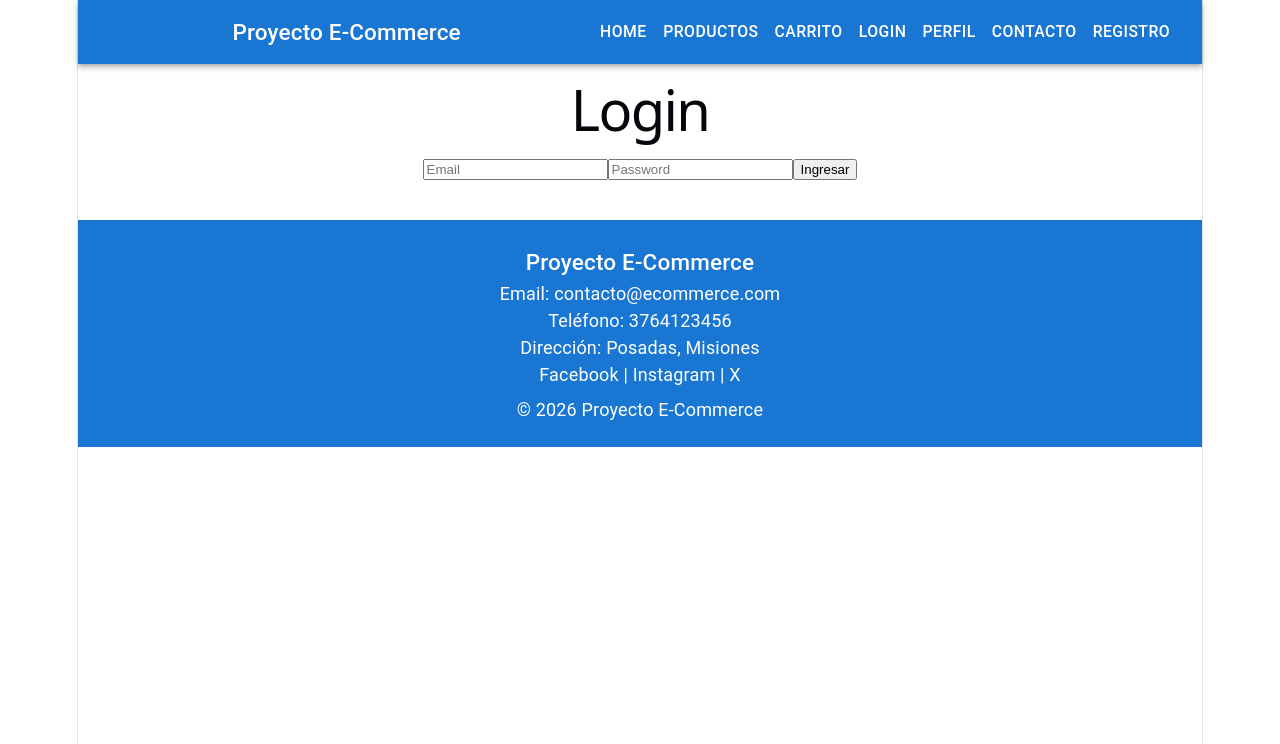
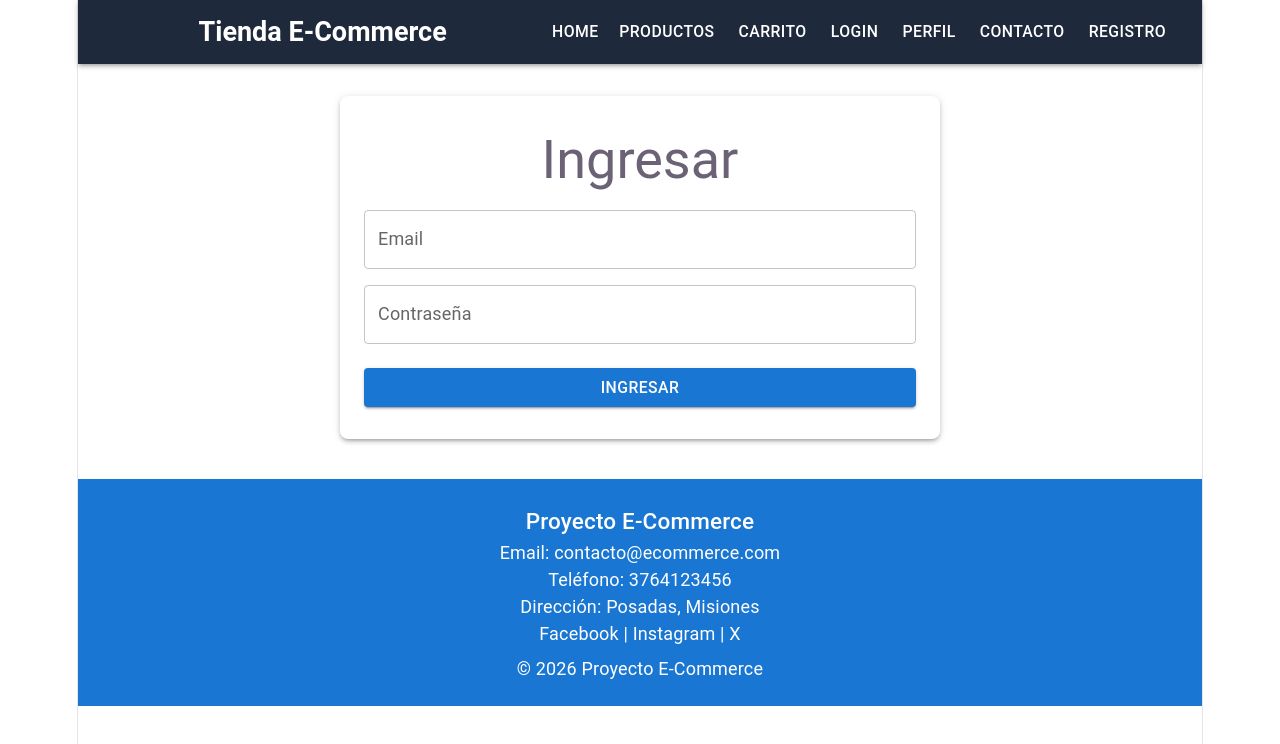
Before and after one commit to JuanCamp98/proyecto-ecommerce, a React (Vite) app: page /login in a window 1280 px wide. Shown: the top 744 px of the page. Built offline with nearby package versions, Linux system fonts and the light colour scheme.

Commit message:
Proyecto terminado

```diff
--- a/src/components/Navbar.jsx
+++ b/src/components/Navbar.jsx
@@ -7,40 +7,49 @@ function Navbar() {
   const { user } = useContext(UserContext);
 
   return (
-    <AppBar position="static">
-      <Toolbar>
+    <AppBar
+  position="sticky"
+  sx={{
+    background: "#1e293b",
+    boxShadow: 3,
+  }}
+>
+  <Toolbar>
   <Typography
-    variant="h6"
-    sx={{ flexGrow: 1 }}
+    variant="h5"
+    sx={{
+       flexGrow: 1,
+       fontWeight: "bold",
+     }}
   >
-    Proyecto E-Commerce
+    Tienda E-Commerce
   </Typography>
 
   <Button color="inherit" component={Link} to="/">
     Home
   </Button>
 
-  <Button color="inherit" component={Link} to="/productos">
+  <Button color="inherit" component={Link} to="/productos" sx={{ mx: 0.5}}>
     Productos
   </Button>
 
-  <Button color="inherit" component={Link} to="/carrito">
+  <Button color="inherit" component={Link} to="/carrito" sx={{ mx: 0.5}}>
     Carrito
   </Button>
 
-  <Button color="inherit" component={Link} to="/login">
+  <Button color="inherit" component={Link} to="/login" sx={{ mx: 0.5}}>
     Login
   </Button>
 
-  <Button color="inherit" component={Link} to="/perfil">
+  <Button color="inherit" component={Link} to="/perfil" sx={{ mx: 0.5}}>
     Perfil
   </Button>
 
-  <Button color="inherit" component={Link} to="/contacto">
+  <Button color="inherit" component={Link} to="/contacto" sx={{ mx: 0.5}}>
     Contacto
   </Button>
 
-  <Button color="inherit" component={Link} to="/registro">
+  <Button color="inherit" component={Link} to="/registro" sx={{ mx: 0.5}}>
     Registro
   </Button>
 
--- a/src/components/ProductCard.jsx
+++ b/src/components/ProductCard.jsx
@@ -9,25 +9,46 @@ import { Link } from "react-router-dom";
 
 function ProductCard({ product }) {
   return (
-    <Card sx={{ maxWidth: 300 }}>
+    <Card
+    sx={{
+      maxWidth: 300,
+      height: "100%",
+      transition: "transform 0.3s",
+      "&:hover": {
+        transform: "scale(1.03)",
+        boxShadow: 6,
+      },
+    }}
+  >
+
       <CardMedia
         component="img"
-        height="200"
+        height="220"
+        sx={{ objectFit: "cover"}}
         image={product.images?.[0]}
         alt={product.title}
       />
 
       <CardContent>
-        <Typography variant="h6">
-          {product.title}
-        </Typography>
+        <Typography
+          variant="h6"
+          sx={{
+            minHeight: 60,
+        }}
+      >
+  {product.title}
+</Typography>
 
-        <Typography variant="body1">
-          ${product.price}
-        </Typography>
-
+<Typography
+  variant="h6"
+  color="primary"
+  sx={{ fontWeight: "bold" }}
+>
+  ${product.price}
+</Typography>
       <Button
           variant="contained"
+          fullWidth
           sx={{ mt: 2 }}
           component={Link}
           to={`/producto/${product.id}`}
--- a/src/pages/Contacto.jsx
+++ b/src/pages/Contacto.jsx
@@ -1,5 +1,5 @@
 import { useState } from "react";
-import { Container, TextField, Button, Alert } from "@mui/material";
+import { Container, TextField, Button, Alert, Typography } from "@mui/material";
 
 function Contacto() {
     const [nombre, setNombre] = useState("");
@@ -14,8 +14,22 @@ function Contacto() {
   setAsunto("");
   setMensaje("");
 };return (
-  <Container sx={{ mt: 4 }}>
-    <h1>Contacto</h1>
+  <Container maxWidth="md"
+   sx={{
+     mt: 4,
+     p: 4,
+     backgroundColor: "#ffffff",
+     borderRadius: 2,
+     boxShadow: 3,
+   }}
+  >
+    <Typography
+      variant="h3"
+      align="center"
+      gutterBottom
+    >
+      Contacto
+    </Typography>
 
     {enviado && (
       <Alert severity="success" sx={{ mb: 2 }}>
--- a/src/pages/Home.jsx
+++ b/src/pages/Home.jsx
@@ -17,13 +17,23 @@ const randomProducts = [...products]
   .slice(0, 8);
 
   return (
-    <Container sx={{ mt: 5 }}>
-      <Typography variant="h3" gutterBottom>
-        Bienvenido a Proyecto E-Commerce
+    <Container sx={{ mt: 5, textAlign: "center" }}>
+      <Typography
+       variant="h2"
+       sx={{
+        fontWeight: "bold",
+        mb: 2,
+       }}
+       >
+        Bienvenido a la tienda E-Commerce
       </Typography>
 
-      <Typography variant="h6" gutterBottom>
-        Encontrá los mejores productos al mejor precio.
+      <Typography
+      variant="h5"
+      color="text.secondary"
+      sx={{ mb: 4 }}
+      >
+        Encontrá tecnologia, ropa, hogar y mucho más en un solo lugar.
       </Typography>
 
       <Button
@@ -34,6 +44,7 @@ const randomProducts = [...products]
       >
         Ver Productos
       </Button>
+
 
       <Typography
   variant="h4"
--- a/src/pages/Login.jsx
+++ b/src/pages/Login.jsx
@@ -1,5 +1,6 @@
 import { useState, useContext } from "react";
 import { UserContext } from "../contexts/UserContext";
+import { Container, TextField, Button, Alert, Typography } from "@mui/material";
 
 function Login() {
   const [email, setEmail] = useState("");
@@ -20,28 +21,53 @@ function Login() {
   };
 
   return (
+  <Container
+    maxWidth="sm"
+    sx={{
+      mt: 4,
+      p: 4,
+      backgroundColor: "#ffffff",
+      borderRadius: 2,
+      boxShadow: 3,
+    }}
+  >
+    <Typography
+      variant="h3"
+      align="center"
+      gutterBottom
+    >
+      Ingresar
+    </Typography>
+
     <form onSubmit={handleSubmit}>
-      <h1>Login</h1>
-
-      <input
+      <TextField
+        label="Email"
         type="email"
-        placeholder="Email"
+        fullWidth
+        sx={{ mb: 2 }}
         value={email}
         onChange={(e) => setEmail(e.target.value)}
       />
 
-      <input
+      <TextField
+        label="Contraseña"
         type="password"
-        placeholder="Password"
+        fullWidth
+        sx={{ mb: 3 }}
         value={password}
         onChange={(e) => setPassword(e.target.value)}
       />
 
-      <button type="submit">
+      <Button
+        type="submit"
+        variant="contained"
+        fullWidth
+      >
         Ingresar
-      </button>
+      </Button>
     </form>
-  );
+  </Container>
+);
 }
 
 export default Login;
--- a/src/pages/Productos.jsx
+++ b/src/pages/Productos.jsx
@@ -36,19 +36,12 @@ const currentProducts = filteredByCategory.slice(startIndex, endIndex);
   return (
     <Container sx={{ mt: 4 }}>
       <h1>Productos</h1>
-      <h2>Categorías</h2>
-
-    {categories.slice(0, 5).map((category) => (
-      <p key={category.id}>
-        {category.name}
-      </p>
-    ))}
 
     <TextField
       label="Buscar producto"
       variant="outlined"
       fullWidth
-      sx={{ mb: 3 }}
+      sx={{ mb: 3, backgroundColor: "white" }}
       value={search}
       onChange={(e) => setSearch(e.target.value)}
     />
@@ -59,7 +52,7 @@ const currentProducts = filteredByCategory.slice(startIndex, endIndex);
         onChange={(e) =>
           setSelectedCategory(e.target.value)
         }
-        sx={{ mb: 3 }}
+        sx={{ mb: 3, backgroundColor: "white" }}
       >
         <MenuItem value="">
           Todas las categorías
@@ -77,7 +70,11 @@ const currentProducts = filteredByCategory.slice(startIndex, endIndex);
 
       <p>Cantidad filtrada: {filteredByCategory.length}</p>
 
-      <Grid container spacing={3}>
+      <Grid
+       container
+       spacing={3}
+       justifyContent="center"
+      >
         {currentProducts.map((product) => (
           <Grid key={product.id}>
             <ProductCard product={product} />
```
